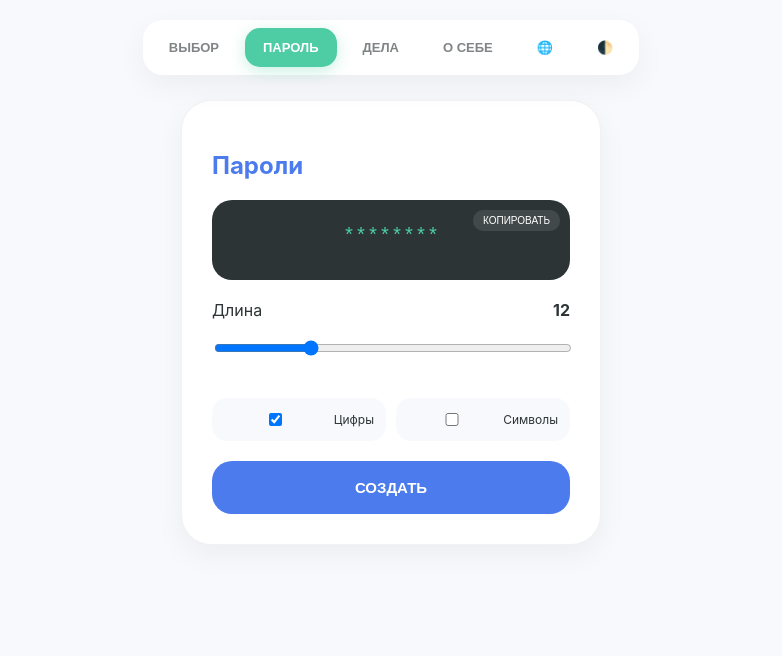
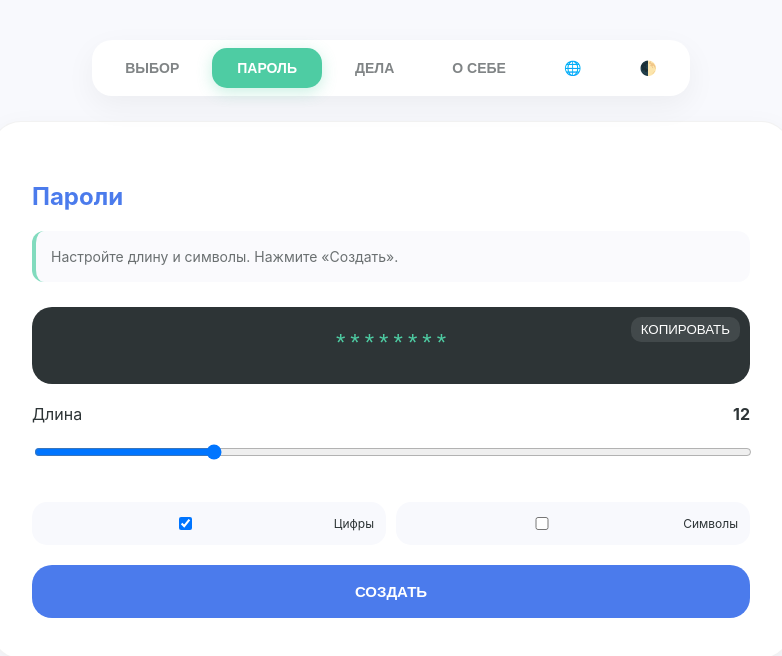
Before and after one commit to lesgoingo/lesgoingo.github.io, a plain HTML site: page index.html in a window 1280 px wide. Both pictures are taken after a click on the button "ПАРОЛЬ". Shown: the whole page, without its empty margins (249-1031 px from the left). Drawn offline with Linux system fonts and the light colour scheme.

Commit message:
Update index.html

```diff
--- a/index.html
+++ b/index.html
@@ -2,7 +2,7 @@
 <html lang="ru">
 <head>
     <meta charset="UTF-8">
-    <meta name="viewport" content="width=device-width, initial-scale=1.0, maximum-scale=1.0, user-scalable=no">
+    <meta name="viewport" content="width=1024">
     <title>Multi-Tool Ultra: Ultimate Edition</title>
     <style>
         :root {
@@ -24,11 +24,10 @@
         body {
             font-family: 'Inter', -apple-system, sans-serif;
             background: var(--bg); color: var(--text);
-            margin: 0; padding: 20px; transition: var(--transition);
+            margin: 0; padding: 40px; transition: var(--transition);
             display: flex; flex-direction: column; align-items: center;
         }
 
-        /* Навигация */
         .tabs {
             display: flex; gap: 8px; margin-bottom: 25px;
             background: var(--card-bg); padding: 8px; border-radius: 20px;
@@ -36,9 +35,9 @@
         }
 
         .tab-btn {
-            padding: 12px 18px; border-radius: 15px; border: none;
+            padding: 12px 25px; border-radius: 15px; border: none;
             background: transparent; color: var(--text); cursor: pointer;
-            font-size: 13px; font-weight: 700; transition: var(--transition);
+            font-size: 14px; font-weight: 700; transition: var(--transition);
             opacity: 0.6;
         }
 
@@ -47,32 +46,33 @@
             box-shadow: 0 4px 15px rgba(78, 204, 163, 0.3);
         }
 
-        /* Карточки */
         .card {
-            background: var(--card-bg); padding: 30px; border-radius: 30px;
-            width: 100%; max-width: 420px; box-shadow: var(--shadow);
+            background: var(--card-bg); padding: 40px; border-radius: 30px;
+            width: 100%; max-width: 800px;
+            box-shadow: var(--shadow);
             box-sizing: border-box; animation: slideUp 0.5s ease;
             border: 1px solid rgba(128,128,128,0.1);
         }
 
+        .instruction {
+            font-size: 14px; opacity: 0.7; margin-bottom: 25px; line-height: 1.5;
+            padding: 15px; background: var(--bg); border-radius: 12px; border-left: 4px solid var(--accent);
+        }
+
         @keyframes slideUp { from { opacity: 0; transform: translateY(20px); } to { opacity: 1; transform: translateY(0); } }
 
-        /* Поля ввода */
         input, select, textarea {
             padding: 16px; border-radius: 16px; border: 2px solid rgba(128,128,128,0.1);
             width: 100%; font-size: 16px; box-sizing: border-box; outline: none;
             background: var(--bg); color: var(--text); transition: var(--transition);
         }
-        input:focus { border-color: var(--accent); }
 
         .btn-main {
             width: 100%; padding: 18px; border: none; border-radius: 20px;
             font-weight: 800; cursor: pointer; color: white; transition: var(--transition);
             font-size: 15px; text-transform: uppercase;
         }
-        .btn-main:active { transform: scale(0.98); }
 
-        /* Список */
         .v-wrap {
             background: var(--bg); margin-bottom: 12px; border-radius: 20px;
             padding: 16px; border-left: 8px solid var(--accent);
@@ -80,17 +80,16 @@
         .done { opacity: 0.5; text-decoration: line-through; filter: grayscale(1); }
         .del-btn { color: #ff4757; font-size: 22px; cursor: pointer; }
 
-        /* Пароль Спец-стиль */
         .pass-container { position: relative; margin-bottom: 20px; }
         .pass-display {
             background: #2d3436; color: var(--accent); padding: 25px;
-            border-radius: 20px; font-family: monospace; font-size: 20px;
-            text-align: center; word-break: break-all; min-height: 30px;
+            border-radius: 20px; font-family: monospace; font-size: 24px;
+            text-align: center; word-break: break-all;
         }
         .copy-btn {
             position: absolute; top: 10px; right: 10px;
             background: rgba(255,255,255,0.1); border: none; color: white;
-            padding: 5px 10px; border-radius: 10px; cursor: pointer; font-size: 10px;
+            padding: 5px 10px; border-radius: 10px; cursor: pointer;
         }
     </style>
 </head>
@@ -107,12 +106,13 @@
 
     <div id="panel-v" class="card">
         <h2 style="color: #ff4757;" data-lang="h_choice">Выбиратор</h2>
+        <p class="instruction" data-lang="inst_v">Введите варианты в поле ниже. Можно нажать Enter, чтобы добавить вариант в список.</p>
         <div style="display: grid; grid-template-columns: 1fr 1fr; gap: 8px; margin-bottom: 20px;">
             <button class="tab-btn" onclick="addFromBlock('food')" style="border:1px solid #ddd" data-lang="b_food">🍕 Еда</button>
             <button class="tab-btn" onclick="addFromBlock('games')" style="border:1px solid #ddd" data-lang="b_games">🎮 Игры</button>
         </div>
         <div style="display: flex; gap: 10px; margin-bottom: 20px;">
-            <input type="text" id="i-v" data-lang-ph="ph_variant" placeholder="Вариант...">
+            <input type="text" id="i-v" data-lang-ph="ph_variant" placeholder="Вариант..." onkeypress="if(event.key==='Enter') addVariant()">
             <button onclick="addVariant()" class="btn-main" style="background:#ff4757; width:60px">+</button>
         </div>
         <div id="l-v"></div>
@@ -122,6 +122,7 @@
 
     <div id="panel-p" class="card" style="display:none">
         <h2 style="color: #4b7bec;" data-lang="h_pass">Генератор</h2>
+        <p class="instruction" data-lang="inst_p">Настройте параметры и нажмите «Создать».</p>
         <div class="pass-container">
             <div class="pass-display" id="passOut">********</div>
             <button class="copy-btn" onclick="copyPass(this)" data-lang="btn_copy">COPY</button>
@@ -145,7 +146,8 @@
 
     <div id="panel-t" class="card" style="display:none">
         <h2 style="color: var(--accent);" data-lang="h_todo">Мои Дела</h2>
-        <input type="text" id="i-t" data-lang-ph="ph_todo" placeholder="Что сделать?" style="margin-bottom:10px">
+        <p class="instruction" data-lang="inst_t">Введите название дела и нажмите Enter для быстрого добавления.</p>
+        <input type="text" id="i-t" data-lang-ph="ph_todo" placeholder="Что сделать?" style="margin-bottom:10px" onkeypress="if(event.key==='Enter') addTodo()">
         <div style="display: flex; gap: 10px; margin-bottom:10px">
             <select id="prio-select"></select>
             <button onclick="addTodo()" class="btn-main" style="background:var(--accent); width:80px">+</button>
@@ -156,7 +158,8 @@
 
     <div id="panel-a" class="card" style="display:none; text-align:center;">
         <h2 data-lang="h_about">Профиль</h2>
-        <div style="font-size:50px; margin-bottom:15px;"></div>
+        <p class="instruction" data-lang="inst_a">Ваш личный кабинет и ссылки.</p>
+        <div style="font-size:50px; margin-bottom:15px;">🚀</div>
         <a href="https://github.com/lesgoingo" target="_blank" style="color:var(--accent); font-weight:bold; text-decoration:none; font-size:18px;">GitHub @lesgoingo</a>
     </div>
 
@@ -169,6 +172,10 @@
             ru: {
                 tab_choice: "ВЫБОР", tab_pass: "ПАРОЛЬ", tab_todo: "ДЕЛА", tab_about: "О СЕБЕ",
                 h_choice: "Выбиратор", h_pass: "Пароли", h_todo: "Дела", h_about: "Профиль",
+                inst_v: "Введите варианты. Можно нажать Enter для добавления.",
+                inst_p: "Настройте длину и символы. Нажмите «Создать».",
+                inst_t: "Добавляйте задачи. Нажмите Enter в поле ввода для быстрого сохранения.",
+                inst_a: "Ссылки на ваши проекты и контакты.",
                 b_food: "Еда", b_games: "Игры", ph_variant: "Вариант...", ph_todo: "Что сделать?",
                 ph_desc: "Описание...", btn_choose: "КРУТИТЬ", btn_gen: "СОЗДАТЬ", btn_copy: "КОПИРОВАТЬ",
                 p_len: "Длина", p_nums: "Цифры", p_syms: "Символы", prio1: "🔴 Важно", prio2: "🟡 Средне", prio3: "🔵 Позже", copied: "ГОТОВО!"
@@ -176,6 +183,10 @@
             en: {
                 tab_choice: "PICK", tab_pass: "PASS", tab_todo: "TODO", tab_about: "ME",
                 h_choice: "Picker", h_pass: "Passgen", h_todo: "Tasks", h_about: "Profile",
+                inst_v: "Enter options. You can press Enter to add.",
+                inst_p: "Set length and options. Press 'Create'.",
+                inst_t: "Add tasks. Press Enter in the input field to save quickly.",
+                inst_a: "Links to your projects and contacts.",
                 b_food: "Food", b_games: "Games", ph_variant: "Option...", ph_todo: "Task title...",
                 ph_desc: "Desc...", btn_choose: "SPIN", btn_gen: "CREATE", btn_copy: "COPY",
                 p_len: "Length", p_nums: "Numbers", p_syms: "Symbols", prio1: "🔴 High", prio2: "🟡 Mid", prio3: "🔵 Low", copied: "DONE!"
@@ -190,7 +201,13 @@
         }
 
         function toggleLang() { currentLang = currentLang === 'ru' ? 'en' : 'ru'; localStorage.setItem('lang', currentLang); updateUI(); }
-        function toggleTheme() { document.body.classList.toggle('dark-mode'); }
+
+        function toggleTheme() {
+            document.body.classList.toggle('dark-mode');
+            const isDark = document.body.classList.contains('dark-mode');
+            localStorage.setItem('theme', isDark ? 'dark' : 'light');
+        }
+
         function showTab(t) { ['v','p','t','a'].forEach(id => { document.getElementById('panel-'+id).style.display = (id===t)?'block':'none'; document.getElementById('tab-'+id).classList.toggle('active', id===t); }); }
 
         function addVariant(text = "") {
@@ -260,7 +277,13 @@
         const lib = { food: ["Пицца", "Бургер", "Паста"], games: ["Minecraft", "Brawl Stars", "CS2"] };
         function addFromBlock(cat) { addVariant(lib[cat][Math.floor(Math.random()*lib[cat].length)]); }
 
-        window.onload = () => { updateUI(); saveAndRender(); };
+        window.onload = () => {
+            if (localStorage.getItem('theme') === 'dark') {
+                document.body.classList.add('dark-mode');
+            }
+            updateUI();
+            saveAndRender();
+        };
     </script>
 </body>
 </html>
```
